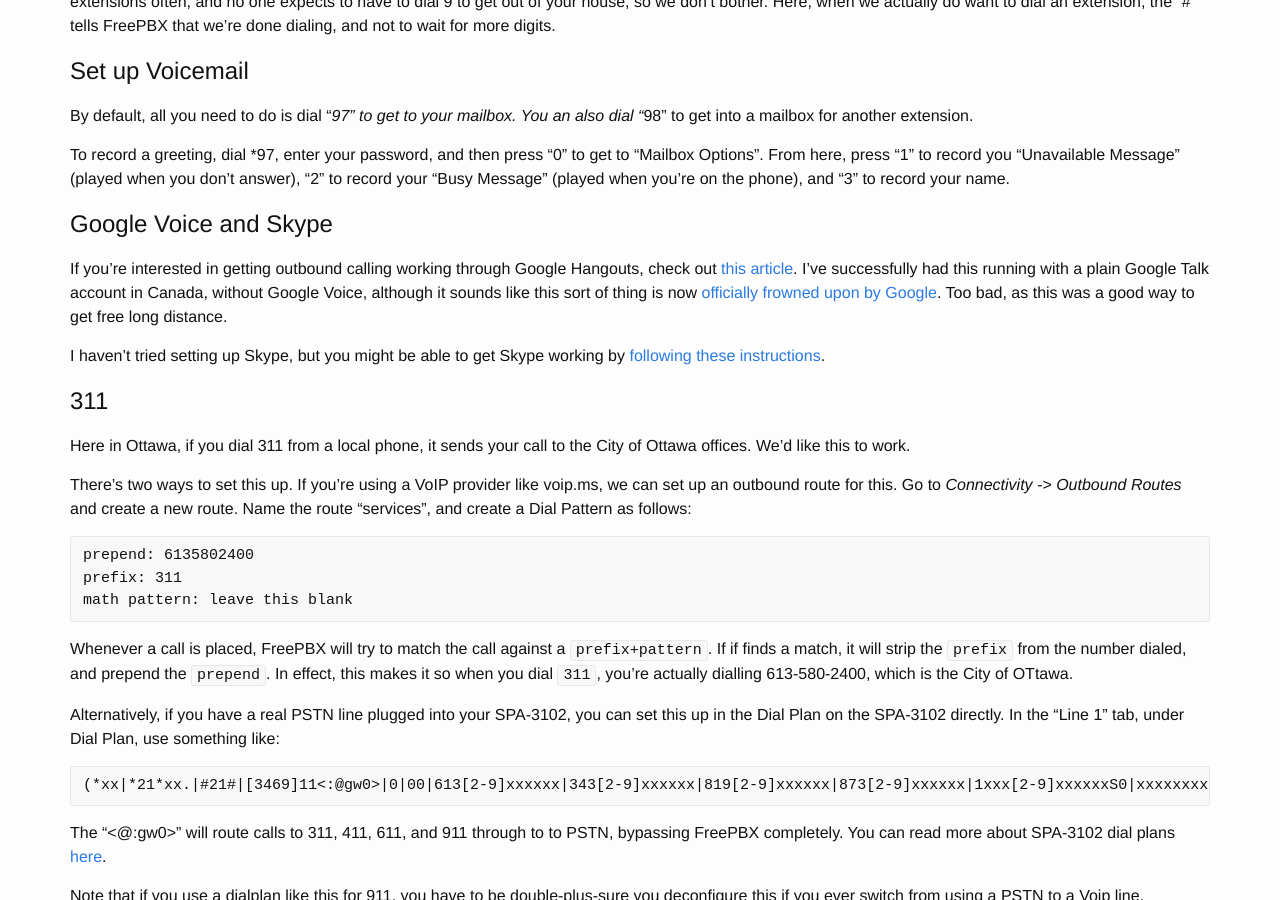
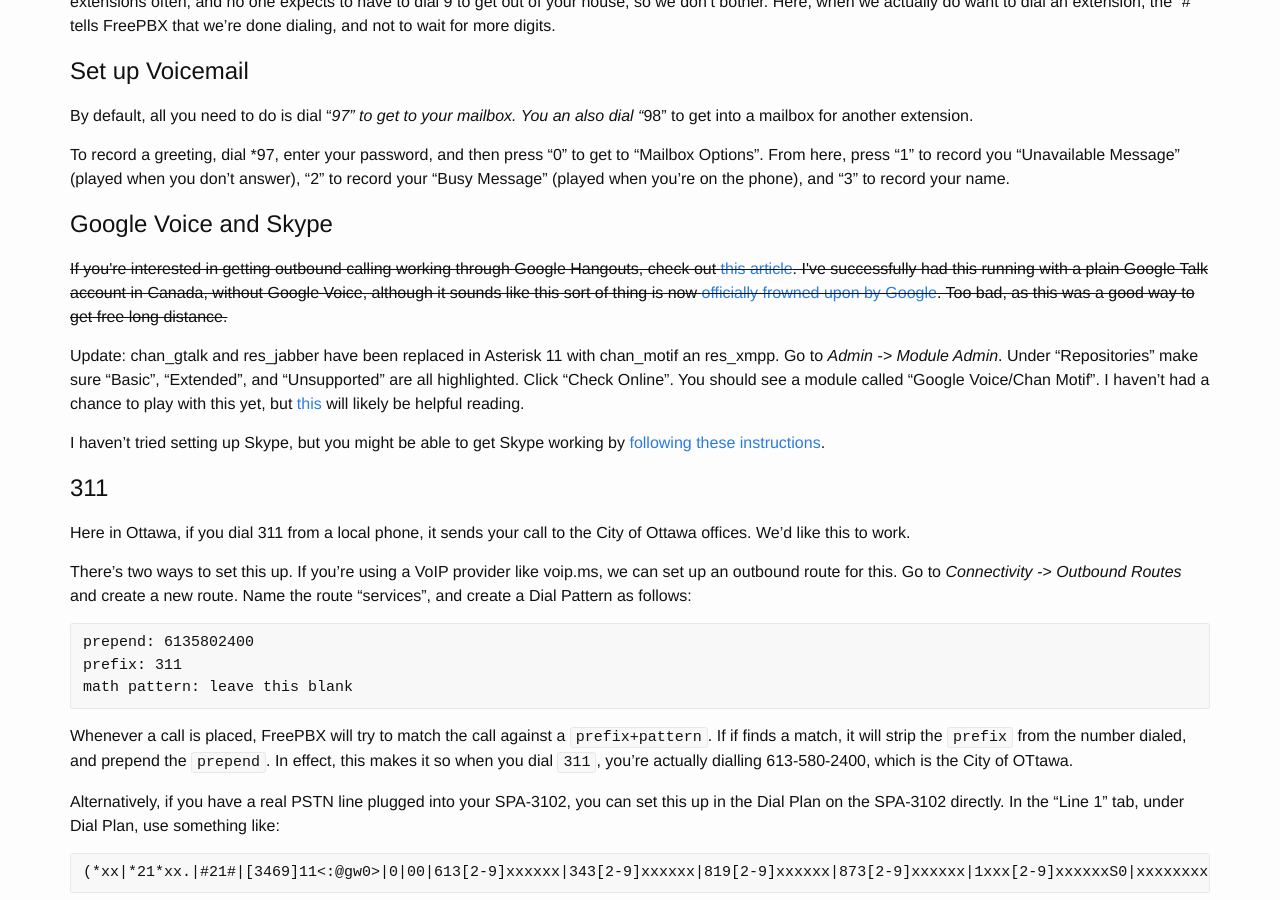
Before and after one commit to jwalton/thedreaming.org, a Jekyll site: the page built from _posts/2014-09-26-setting-up-freepbx.md, in a window 1280 px wide and 900 px high, scrolled down 3681 px. Built offline with Jekyll 4.4.1, drawn with Linux system fonts in a browser that asks for light colours; comment, search, counter and statistics services are not loaded.

Commit message:
Update setting-up-freepbx with some details about new google voice driver.

```diff
--- a/_posts/2014-09-26-setting-up-freepbx.md
+++ b/_posts/2014-09-26-setting-up-freepbx.md
@@ -155,9 +155,12 @@
 Google Voice and Skype
 ======================
 
-If you're interested in getting outbound calling working through Google Hangouts, check out [this article](http://sites.psu.edu/psuvoip/2010/11/09/adding-google-voice-to-freepbx/).  I've successfully had this running with a plain Google Talk account in Canada, without Google Voice, although it sounds like this sort of thing is now [officially frowned upon by Google](https://plus.google.com/u/0/+NikhylSinghal/posts/MjyncJEbzxK).  Too bad, as this was a good way to get free long distance.
+<p><strike>If you're interested in getting outbound calling working through Google Hangouts, check out <a href="http://sites.psu.edu/psuvoip/2010/11/09/adding-google-voice-to-freepbx/">this article</a>.  I've successfully had this running with a plain Google Talk account in Canada, without Google Voice, although it sounds like this sort of thing is now <a href="https://plus.google.com/u/0/+NikhylSinghal/posts/MjyncJEbzxK">officially frowned upon by Google</a>.  Too bad, as this was a good way to get free long distance.</strike></p>
+
+Update: chan_gtalk and res_jabber have been replaced in Asterisk 11 with chan_motif an res_xmpp.  Go to *Admin -> Module Admin*.  Under "Repositories" make sure "Basic", "Extended", and "Unsupported" are all highlighted.  Click "Check Online".  You should see a module called "Google Voice/Chan Motif".  I haven't had a chance to play with this yet, but [this](http://highsecurity.blogspot.ca/2012/12/asterisk-11-and-chanmotif-on-freepbx.html) will likely be helpful reading.
 
 I haven't tried setting up Skype, but you might be able to get Skype working by [following these instructions](http://www.freepbx.org/support/documentation/howtos/how-to-set-up-a-skype-gateway).
+
 
 311
 ===
```
